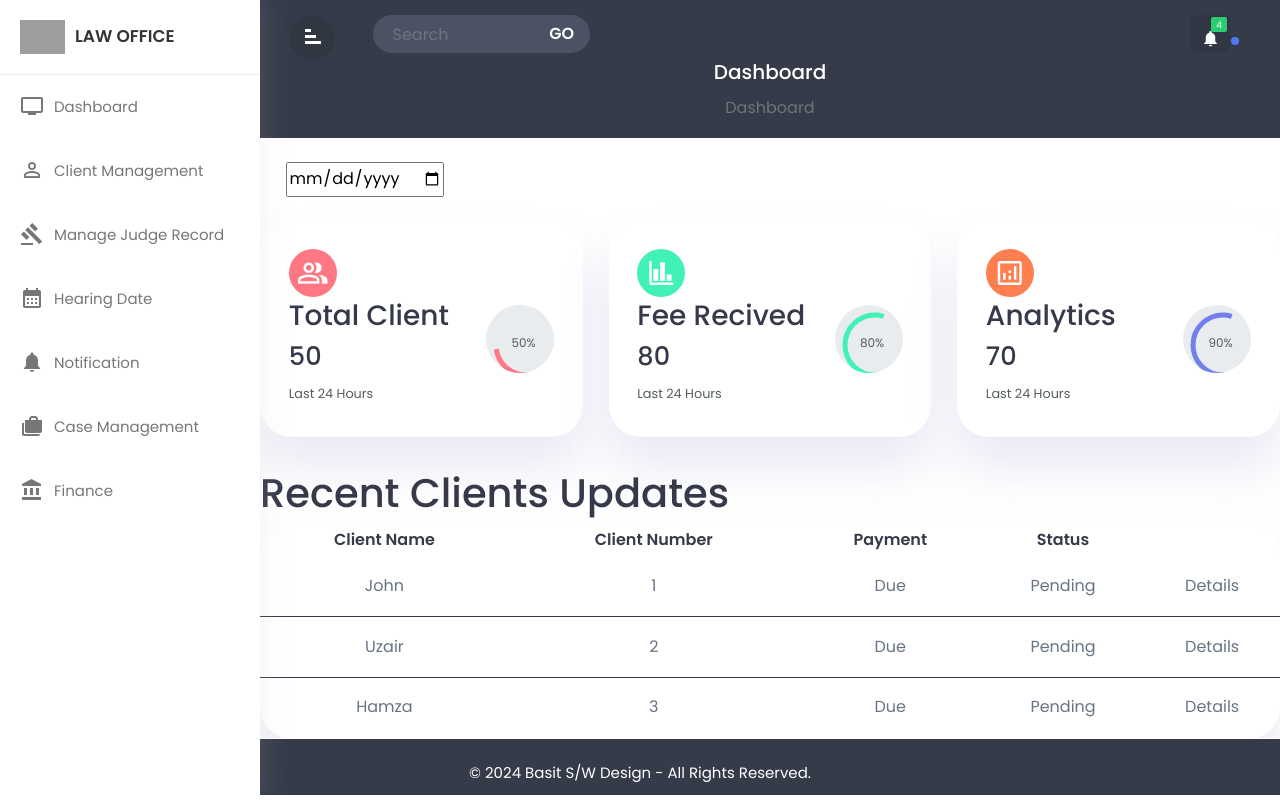
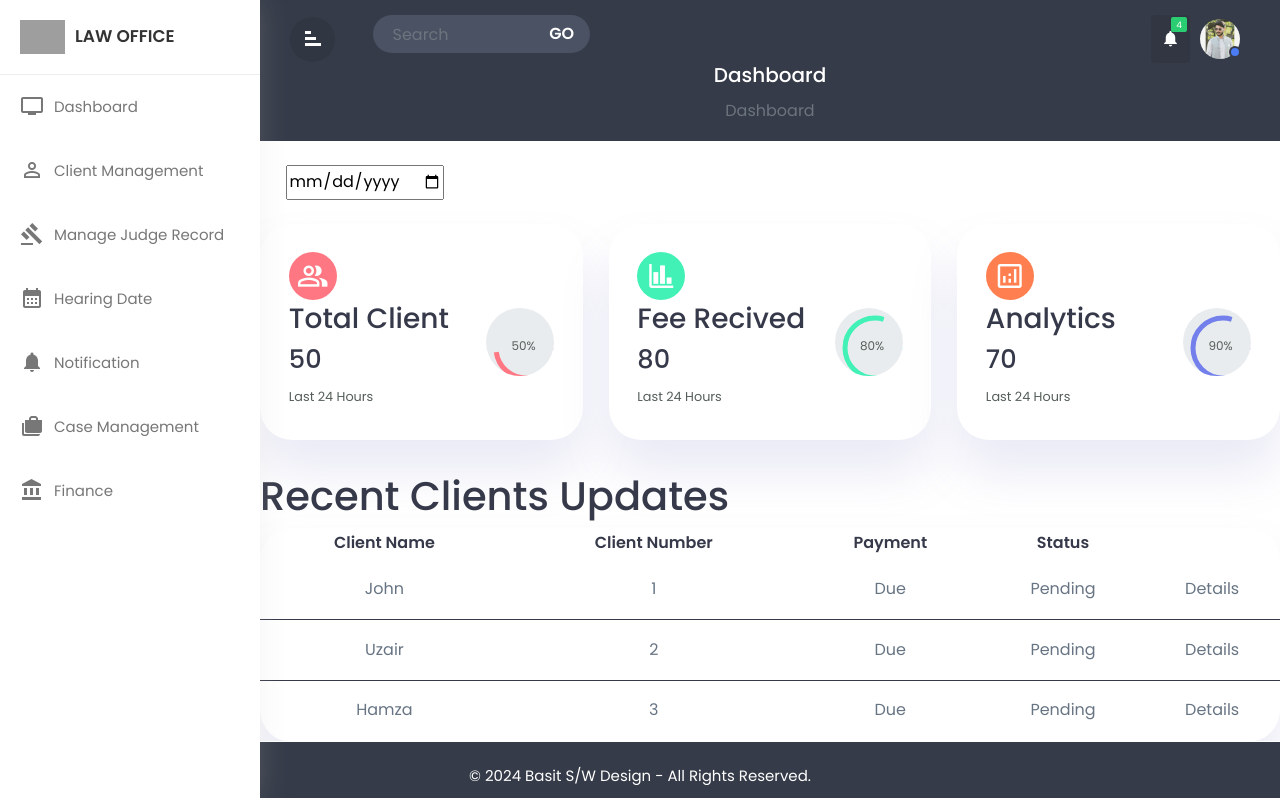
Before and after one commit to Zainshah55/weblab, a plain HTML site: page home.html in a window 1280 px wide. Drawn offline with nearby package versions, Linux system fonts and the light colour scheme; grey boxes are pictures that could not be loaded.

Commit message:
image change

```diff
--- a/home.html
+++ b/home.html
@@ -180,7 +180,7 @@
 
                            <li class="nav-item dropdown">
                                 <a class="nav-link" href="#" data-toggle="dropdown">
-								<img src="" style="width:40px; border-radius:50%;"/>
+								<img src="./img/icon.png.jpg" style="width:40px; border-radius:50%;"/>
 								<span class="xp-user-live"></span>
 								</a>
 								<ul class="dropdown-menu small-menu">
```
Also changed, not shown: img/icon.png.jpg (added).
